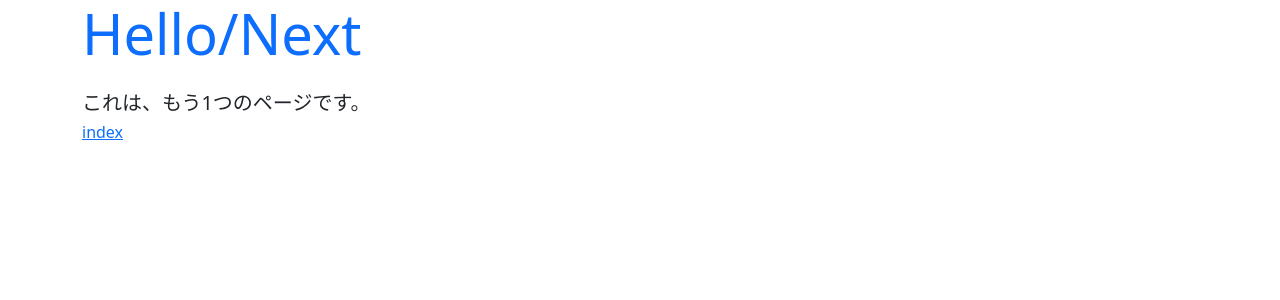
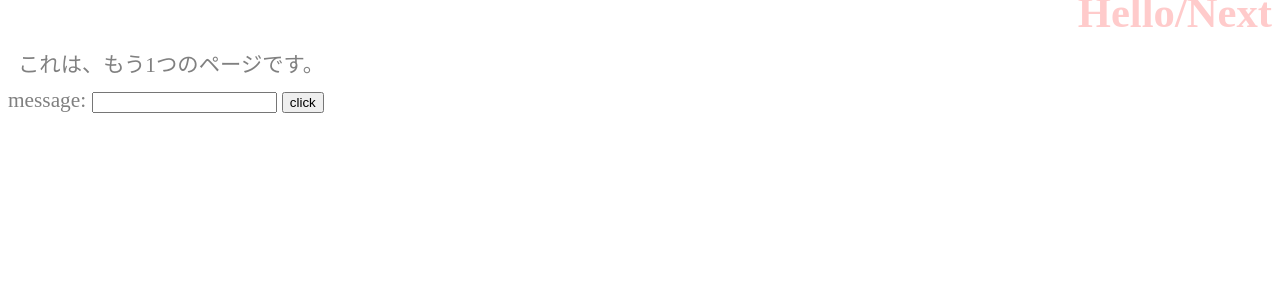
Before and after one commit to akutoukuroneko/practice001, a Django app: page /hello/next in a window 1280 px wide. Shown: the top 300 px of the page. Run offline with Django 5.2, Linux system fonts and the light colour scheme.

Commit message:
フォーム送信の基本(p93)

```diff
--- a/hello/templates/hello/index.html
+++ b/hello/templates/hello/index.html
@@ -5,12 +5,16 @@
     <meta charest="uft-8">
     <title>{{title}}</title>
     <link rel="stylesheet" type="text/css"
-        href="https://cdn.jsdelivr.net/npm/bootstrap@5.3.2/dist/css/bootstrap.min.css"
-        crossorigin="anonymous">
+        href="{% static 'hello/css/style.css' %}" />
 </head>
 <body class="container">
-    <h1 class="display-4 text-primary mb-4">{{title}}</h1>
-    <p class="h5">{{msg}}</p>
-    <p class="h6"><a href="{% url goto %}">{{goto}}</a></p>
+    <h1>{{title}}</h1>
+    <p>{{msg}}</p>
+    <form action="{% url 'form' %}" method="post">
+        {% csrf_token %}
+        <label for="msg">message: </label>
+        <input id="msg" type="text" name="msg">
+        <input type="submit" value="click">
+    </form>
 </body>
 </html>
--- a/hello/urls.py
+++ b/hello/urls.py
@@ -2,6 +2,6 @@ from django.urls import path
 from . import views
 
 urlpatterns = [
-    path('', views.index, name='index'),
+    path('', views.index, name='form'),
     path('next', views.next, name='next'),
 ]
```
